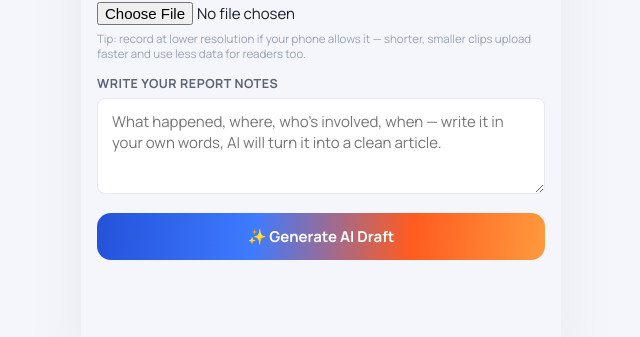
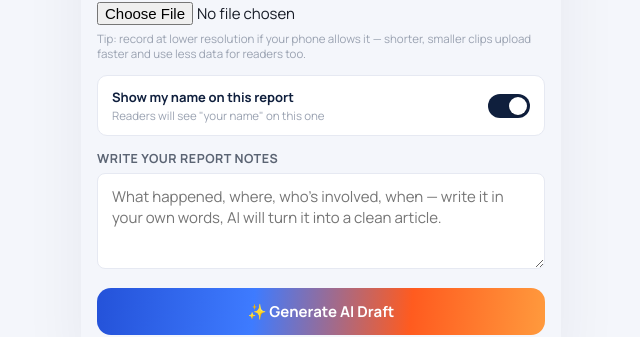
Before and after one commit to rahulreddyroyals-maker/newsflow, a React (Vite) app: page /journalist/submit in a window 1280 px wide. Shown: the part 419-756 px from the top of the page, without its empty margins (319-959 px from the left). Built offline with nearby package versions, Linux system fonts and the light colour scheme; no server answers.

Commit message:
Add broader location scopes, per-post name toggle, fix voice transcription 500 with retry+fallback

```diff
--- a/src/components/DistrictSelector.jsx
+++ b/src/components/DistrictSelector.jsx
@@ -1,5 +1,7 @@
 // src/components/DistrictSelector.jsx
-import { DISTRICTS } from '../utils/districts'
+import { DISTRICTS, SCOPES } from '../utils/districts'
+
+const SCOPE_ICONS = { 'Andhra Pradesh (statewide)': '🟧', 'Telangana (statewide)': '🟦', National: '🇮🇳', World: '🌍' }
 
 export default function DistrictSelector({ open, current, onSelect, onClose }) {
   if (!open) return null
@@ -15,6 +17,16 @@ export default function DistrictSelector({ open, current, onSelect, onClose }) {
         >
           🌐 All districts
         </button>
+
+        <div style={{ marginTop: 14 }}>
+          <div style={stateLabelStyle}>Beyond local</div>
+          {SCOPES.map((s) => (
+            <button key={s} onClick={() => onSelect(s)} style={rowStyle(current === s)}>
+              {SCOPE_ICONS[s] || '📍'} {s}
+            </button>
+          ))}
+        </div>
+
         {Object.entries(DISTRICTS).map(([state, list]) => (
           <div key={state} style={{ marginTop: 14 }}>
             <div style={stateLabelStyle}>{state}</div>
--- a/src/journalist/AIDraftPreview.jsx
+++ b/src/journalist/AIDraftPreview.jsx
@@ -68,7 +68,7 @@ export default function AIDraftPreview() {
         audioUrl: draft.audioUrl || null,
         rawText: draft.rawText || '',
         authorId: user.uid,
-        authorName: profile?.displayNamePublicly === false ? 'NewsFlow Citizen Journalist' : (profile?.name || 'NewsFlow Reporter')
+        authorName: draft.showNameThisPost === false ? 'NewsFlow Citizen Journalist' : (profile?.name || 'NewsFlow Reporter')
       })
       navigate('/journalist', { replace: true })
     } catch (err) {
@@ -86,6 +86,14 @@ export default function AIDraftPreview() {
       </div>
 
       <div className="nf-scroll-body nf-container" style={{ paddingTop: 18 }}>
+        {draft.transcriptionWarning && (
+          <div style={{ background: '#FFF1DD', borderRadius: 10, padding: 12, marginBottom: 16 }}>
+            <p style={{ fontSize: 12.5, color: 'var(--nf-warning)', fontWeight: 600 }}>
+              ⚠ {draft.transcriptionWarning}Review the draft below carefully since it's based only on what you typed.
+            </p>
+          </div>
+        )}
+
         {draft.images?.length > 0 && (
           <div style={{ display: 'flex', gap: 8, marginBottom: 16, overflowX: 'auto' }}>
             {draft.images.map((url, i) => <img key={i} src={url} alt="" style={{ width: 90, height: 90, objectFit: 'cover', borderRadius: 10, flexShrink: 0 }} />)}
--- a/src/journalist/Dashboard.jsx
+++ b/src/journalist/Dashboard.jsx
@@ -71,7 +71,7 @@ export default function JournalistDashboard() {
           <div>
             <p style={{ fontSize: 13, fontWeight: 700, color: 'var(--nf-navy)' }}>Show my name on published reports</p>
             <p style={{ fontSize: 11.5, color: 'var(--nf-ink-faint)', marginTop: 2 }}>
-              {showName ? `Readers will see "${profile?.name || 'your name'}"` : 'Readers will see "NewsFlow Citizen Journalist" instead'}
+              {showName ? `New reports default to showing "${profile?.name || 'your name'}"` : 'New reports default to "NewsFlow Citizen Journalist"'} — you can still flip it per report when submitting.
             </p>
           </div>
           <Toggle checked={showName} onChange={toggleShowName} disabled={savingNameToggle} />
--- a/src/journalist/SubmitNews.jsx
+++ b/src/journalist/SubmitNews.jsx
@@ -22,6 +22,7 @@ export default function SubmitNews() {
   const [busy, setBusy] = useState(false)
   const [busyLabel, setBusyLabel] = useState('')
   const [error, setError] = useState('')
+  const [showNameThisPost, setShowNameThisPost] = useState(profile?.displayNamePublicly !== false)
 
   const mediaRecorderRef = useRef(null)
   const chunksRef = useRef([])
@@ -88,11 +89,19 @@ export default function SubmitNews() {
     setBusy(true)
     try {
       let rawText = text.trim()
+      let transcriptionWarning = ''
 
       if (audioBlob) {
         setBusyLabel('Transcribing voice note…')
-        const transcript = await transcribeVoiceNote(audioBlob, profile?.language === 'en' ? 'en' : 'te')
-        rawText = [rawText, transcript].filter(Boolean).join('\n\n')
+        try {
+          const transcript = await transcribeVoiceNote(audioBlob, profile?.language === 'en' ? 'en' : 'te')
+          rawText = [rawText, transcript].filter(Boolean).join('\n\n')
+        } catch (err) {
+          transcriptionWarning = 'Voice transcription failed, continuing with your typed notes only. '
+          if (!rawText) {
+            throw new Error('Voice transcription failed and there are no typed notes to fall back on. Please type a few lines about the report, or try recording again.')
+          }
+        }
       }
 
       setBusyLabel('Uploading photos…')
@@ -120,6 +129,8 @@ export default function SubmitNews() {
       navigate('/journalist/preview', {
         state: {
           ...draft,
+          transcriptionWarning,
+          showNameThisPost,
           rawText,
           category,
           district,
@@ -210,6 +221,18 @@ export default function SubmitNews() {
         </div>
 
         <div className="nf-input-group">
+          <div style={nameToggleRowStyle}>
+            <div>
+              <p style={{ fontSize: 13, fontWeight: 700, color: 'var(--nf-navy)' }}>Show my name on this report</p>
+              <p style={{ fontSize: 11.5, color: 'var(--nf-ink-faint)', marginTop: 2 }}>
+                {showNameThisPost ? `Readers will see "${profile?.name || 'your name'}" on this one` : 'Readers will see "NewsFlow Citizen Journalist" on this one'}
+              </p>
+            </div>
+            <Toggle checked={showNameThisPost} onChange={() => setShowNameThisPost((v) => !v)} />
+          </div>
+        </div>
+
+        <div className="nf-input-group">
           <label className="nf-label">Write your report notes</label>
           <textarea
             className="nf-textarea"
@@ -228,3 +251,35 @@ export default function SubmitNews() {
     </div>
   )
 }
+
+function Toggle({ checked, onChange, disabled }) {
+  return (
+    <button
+      onClick={onChange}
+      disabled={disabled}
+      type="button"
+      style={{
+        width: 42, height: 24, borderRadius: 999, border: 'none', flexShrink: 0,
+        background: checked ? 'var(--nf-navy)' : 'var(--nf-line)',
+        position: 'relative', transition: 'background .15s ease'
+      }}
+    >
+      <span style={{
+        position: 'absolute', top: 3, left: checked ? 21 : 3,
+        width: 18, height: 18, borderRadius: '50%', background: '#fff',
+        transition: 'left .15s ease', boxShadow: '0 1px 2px rgba(0,0,0,0.2)'
+      }} />
+    </button>
+  )
+}
+
+const nameToggleRowStyle = {
+  display: 'flex',
+  alignItems: 'center',
+  justifyContent: 'space-between',
+  gap: 12,
+  background: 'var(--nf-paper)',
+  border: '1px solid var(--nf-line)',
+  borderRadius: 10,
+  padding: '12px 14px'
+}
--- a/src/services/groq.js
+++ b/src/services/groq.js
@@ -82,11 +82,12 @@ export async function translateDraft({ headline, summary, article }, targetLangu
 }
 
 // Sends a recorded voice note (Blob) to Groq's hosted Whisper model and gets text back.
-export async function transcribeVoiceNote(audioBlob, language = 'te') {
+async function callTranscribe(audioBlob, { language, includeLanguage }) {
   const form = new FormData()
   form.append('file', audioBlob, 'voice-note.webm')
   form.append('model', TRANSCRIBE_MODEL)
-  if (language) form.append('language', language)
+  form.append('response_format', 'json')
+  if (includeLanguage && language) form.append('language', language)
 
   const res = await fetch(`${GROQ_BASE}/audio/transcriptions`, {
     method: 'POST',
@@ -99,6 +100,23 @@ export async function transcribeVoiceNote(audioBlob, language = 'te') {
   }
   const data = await res.json()
   return data.text || ''
+}
+
+// Groq's audio endpoint occasionally 500s on a request that's otherwise
+// fine — sometimes tied to the `language` hint on short/quiet clips, other
+// times just a transient backend hiccup. One automatic retry (without the
+// language hint, letting Whisper auto-detect) recovers most of these
+// without bothering the journalist with a manual retry.
+export async function transcribeVoiceNote(audioBlob, language = 'te') {
+  try {
+    return await callTranscribe(audioBlob, { language, includeLanguage: true })
+  } catch (firstErr) {
+    try {
+      return await callTranscribe(audioBlob, { language, includeLanguage: false })
+    } catch (secondErr) {
+      throw new Error(`Voice transcription failed twice. ${secondErr.message}`)
+    }
+  }
 }
 
 // Lightweight duplicate check: compares a new headline+summary against a list
--- a/src/utils/districts.js
+++ b/src/utils/districts.js
@@ -20,4 +20,15 @@ export const DISTRICTS = {
   ]
 }
 
-export const ALL_DISTRICTS = Object.values(DISTRICTS).flat()
+// Not every story is tied to one district — sports, cinema, state govt
+// announcements, or world news need a broader tag. These appear alongside
+// specific districts in submission forms, and as quick-pick filters in the
+// reader's location selector.
+export const SCOPES = ['Andhra Pradesh (statewide)', 'Telangana (statewide)', 'National', 'World']
+
+// Used in submission forms (journalist/admin pick one option from this full list).
+export const ALL_DISTRICTS = [...SCOPES, ...Object.values(DISTRICTS).flat()]
+
+// Used by the reader-facing district selector, which groups specific
+// districts by state but shows broader scopes as their own quick-pick row.
+export const ALL_SPECIFIC_DISTRICTS = Object.values(DISTRICTS).flat()
```
